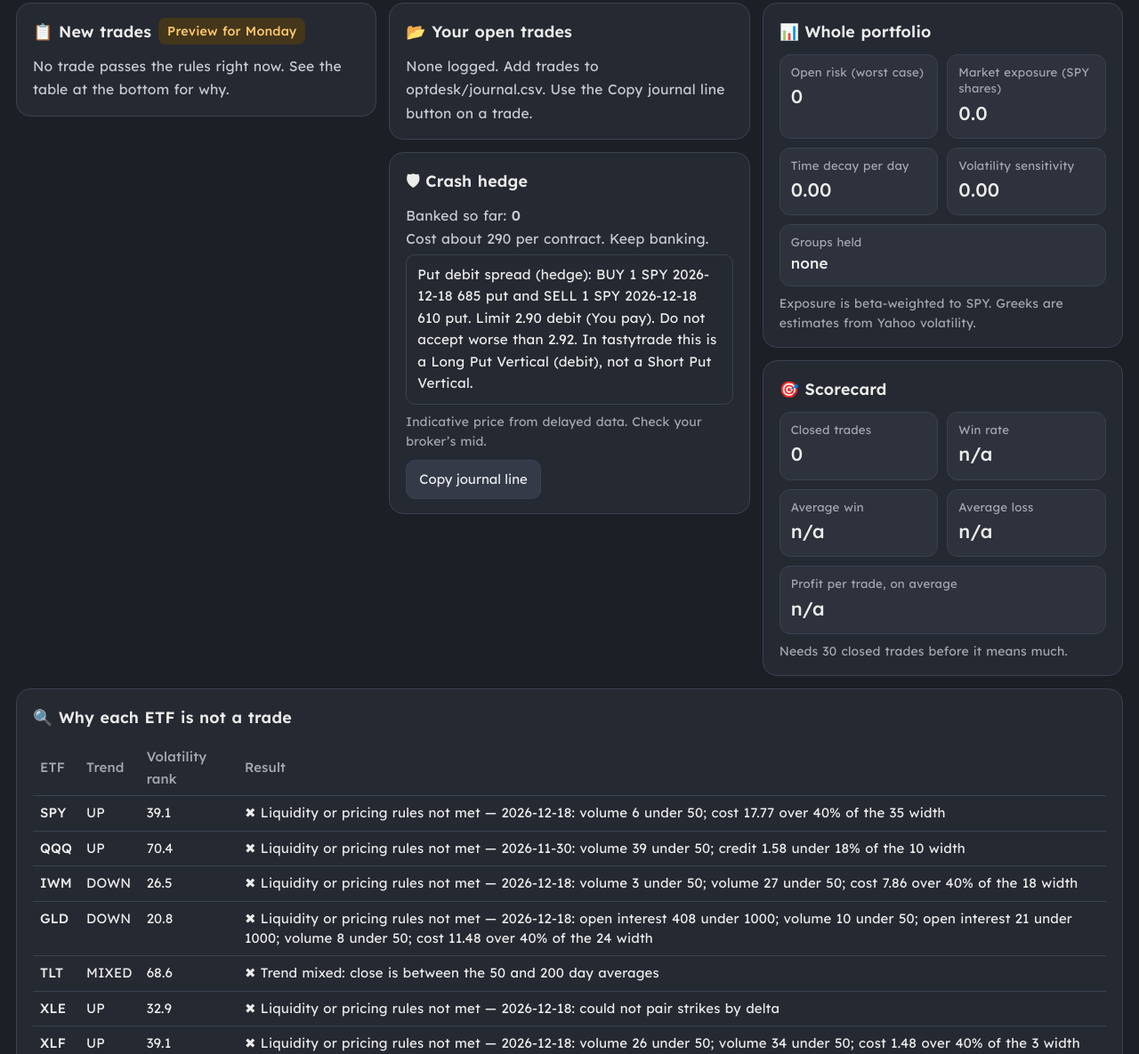
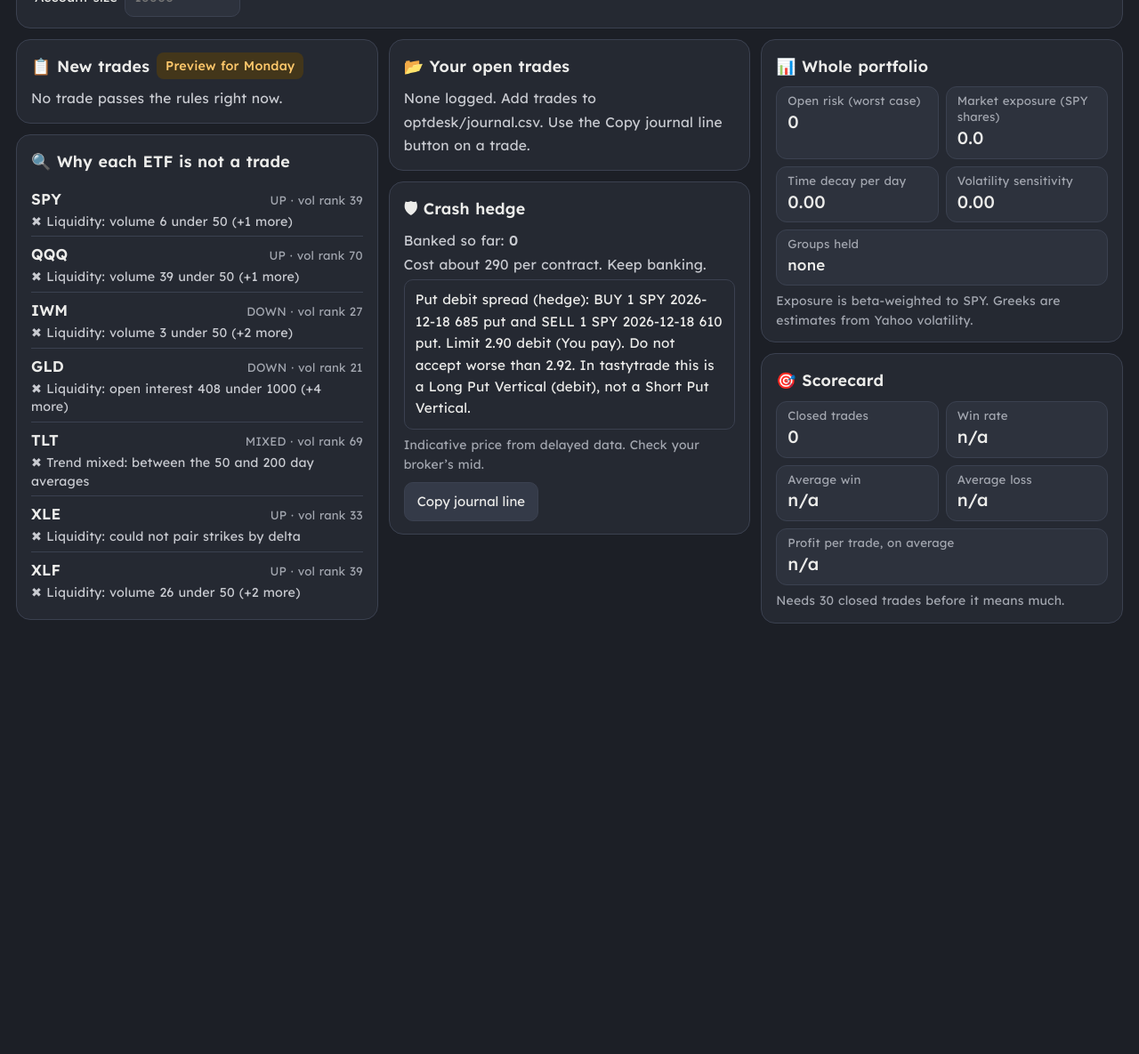
Before and after one commit to tealemarlin11/options-scanner, a plain HTML site: page docs/optdesk/index.html in a window 1280 px wide. Shown: the part 273-1458 px from the top of the page at 89% size. After the commit the page ends 986 px from the top, so only its background shows below. Drawn offline with Linux system fonts and the light colour scheme.

Commit message:
Add files via upload

```diff
--- a/docs/optdesk/index.html
+++ b/docs/optdesk/index.html
@@ -25,11 +25,11 @@
 html{scroll-padding-top:env(safe-area-inset-top,0px)}
 *{box-sizing:border-box}
 body{margin:0;background:var(--bg);color:var(--ink);font-family:var(--ff);font-size:var(--fs);line-height:var(--lh);letter-spacing:.01em;word-spacing:.05em;text-align:left}
-.wrap{max-width:1500px;margin:0 auto;padding:14px 18px 40px}
+.wrap{max-width:1500px;margin:0 auto;padding:10px 18px 12px}
 a{color:var(--ink2)}
 h1{font-size:1.5em;font-weight:500;margin:0;line-height:1.3}
-h2{font-size:1.05em;font-weight:600;margin:0 0 10px;display:flex;align-items:center;gap:8px}
-.top{display:flex;flex-wrap:wrap;gap:12px 24px;align-items:center;justify-content:space-between;margin-bottom:12px}
+h2{font-size:1.05em;font-weight:600;margin:0 0 8px;display:flex;align-items:center;gap:8px}
+.top{display:flex;flex-wrap:wrap;gap:12px 24px;align-items:center;justify-content:space-between;margin-bottom:10px}
 .sub{font-size:.82em;color:var(--mute)}
 .ctl{display:flex;flex-wrap:wrap;gap:8px;align-items:center}
 .seg{display:inline-flex;border:1px solid var(--line);border-radius:10px;overflow:hidden}
@@ -37,18 +37,20 @@ h2{font-size:1.05em;font-weight:600;margin:0 0 10px;display:flex;align-items:cen
 .seg button[aria-pressed="true"]{background:var(--ink);color:var(--bg);font-weight:500}
 button{font:inherit;font-size:.88em;padding:8px 14px;border-radius:10px;border:1px solid var(--line);background:var(--btn);color:var(--ink);cursor:pointer;min-height:40px}
 button:focus-visible,input:focus-visible,summary:focus-visible{outline:3px solid var(--ac);outline-offset:2px}
-.hero{display:flex;flex-wrap:wrap;align-items:center;gap:14px 28px;padding:16px 20px;border-radius:16px;border:1px solid var(--line);background:var(--card);margin-bottom:14px}
-.hero .big{font-size:1.35em;font-weight:500;line-height:1.4;flex:1 1 320px}
+.hero{display:flex;flex-wrap:wrap;align-items:center;gap:14px 28px;padding:12px 20px;border-radius:16px;border:1px solid var(--line);background:var(--card);margin-bottom:12px}
+.hero .big{font-size:1.2em;font-weight:500;line-height:1.4;flex:1 1 320px}
 .chips{display:flex;flex-wrap:wrap;gap:8px}
 .chip{padding:6px 12px;border-radius:999px;font-size:.84em;border:1px solid var(--line);background:var(--card2);white-space:nowrap}
 .chip.ok{background:var(--okbg);color:var(--ok);border-color:transparent}.chip.no{background:var(--nobg);color:var(--no);border-color:transparent}.chip.wa{background:var(--wabg);color:var(--wa);border-color:transparent}
 .acct{display:flex;align-items:center;gap:8px;font-size:.88em}
 .acct input{font:inherit;width:130px;padding:8px 10px;border-radius:10px;border:1px solid var(--line);background:var(--card2);color:var(--ink)}
-.grid{display:grid;grid-template-columns:repeat(3,minmax(0,1fr));gap:14px;align-items:start}
+.grid{display:grid;grid-template-columns:repeat(3,minmax(0,1fr));gap:12px;align-items:start}
 @media (max-width:1100px){.grid{grid-template-columns:repeat(2,minmax(0,1fr))}}
 @media (max-width:700px){.grid{grid-template-columns:minmax(0,1fr)}.wrap{padding:12px 12px 40px}}
-.col{display:flex;flex-direction:column;gap:14px;min-width:0}
-.panel{background:var(--card);border:1px solid var(--line);border-radius:16px;padding:16px 18px}
+.col{display:flex;flex-direction:column;gap:12px;min-width:0}
+.why{padding:6px 0;border-bottom:1px solid var(--line)}.why:last-of-type{border-bottom:0}
+.why .t{display:flex;justify-content:space-between;gap:8px;align-items:baseline}.why .tag{font-size:.78em;color:var(--mute);white-space:nowrap}.why .r{font-size:.84em;line-height:1.45;margin-top:0;color:var(--ink2)}
+.panel{background:var(--card);border:1px solid var(--line);border-radius:16px;padding:14px 16px}
 .card{background:var(--card2);border:1px solid var(--line);border-radius:12px;padding:14px 16px;margin-top:10px}
 .card:first-of-type{margin-top:0}
 .row{display:flex;justify-content:space-between;align-items:center;gap:10px}
@@ -61,10 +63,10 @@ button:focus-visible,input:focus-visible,summary:focus-visible{outline:3px solid
 .two{display:grid;grid-template-columns:1fr 1fr;gap:8px;margin-top:6px}
 .kv{background:var(--card);border:1px solid var(--line);border-radius:10px;padding:8px 10px}
 .kv span{display:block;font-size:.76em;color:var(--mute);line-height:1.4}.kv b{font-weight:500;font-size:1.05em}
-.tiles{display:grid;grid-template-columns:repeat(2,minmax(0,1fr));gap:10px}
-.tile{background:var(--card2);border:1px solid var(--line);border-radius:12px;padding:10px 12px}
-.tile span{display:block;font-size:.78em;color:var(--mute);line-height:1.4}.tile b{font-size:1.25em;font-weight:500}
-.note{font-size:.82em;color:var(--mute);margin-top:8px;line-height:1.6}
+.tiles{display:grid;grid-template-columns:repeat(2,minmax(0,1fr));gap:8px}
+.tile{background:var(--card2);border:1px solid var(--line);border-radius:12px;padding:7px 12px}
+.tile span{display:block;font-size:.78em;color:var(--mute);line-height:1.35}.tile b{font-size:1.15em;font-weight:500;line-height:1.4}
+.note{font-size:.82em;color:var(--mute);margin-top:6px;line-height:1.55}
 .msg{font-size:.92em;color:var(--ink2);margin:0}
 table{width:100%;border-collapse:collapse;font-size:.88em}
 th{font-weight:500;color:var(--mute);text-align:left;padding:6px 8px;border-bottom:1px solid var(--line)}
@@ -145,10 +147,27 @@ function positionCard(p){
    act.map(function(a){return '<div class="step" style="margin-top:8px"><div class="num" style="background:var(--no);color:var(--bg)">!</div><div><b>'+esc(a.replace('ACTION ',''))+'</b></div></div>'}).join('')+'</div>';
 }
 
+function whyText(x){
+  var r=x.reason||'';
+  if(x.details&&x.details.length){
+    var parts=String(x.details[0]).replace(/^\d{4}-\d{2}-\d{2}:\s*/,'').split('; ');
+    var seen={},out=[];parts.forEach(function(p){if(!seen[p]){seen[p]=1;out.push(p)}});
+    return 'Liquidity: '+out[0]+(out.length>1?' (+'+(out.length-1)+' more)':'');
+  }
+  if(r.indexOf('Trend mixed')===0)return 'Trend mixed: between the 50 and 200 day averages';
+  return r;
+}
+function whyPanel(){
+  var N=D.no_trade||[],T=D.tickets||[],h='<div class="panel"><h2>\uD83D\uDD0D Why each ETF is not a trade</h2>';
+  N.forEach(function(x){h+='<div class="why"><div class="t"><b style="font-weight:600">'+esc(x.ticker)+'</b><span class="tag">'+esc(x.trend?x.trend.state:'\u2013')+(x.iv_rank==null?'':' \u00B7 vol rank '+esc(Math.round(x.iv_rank)))+'</span></div><div class="r">\u2716 '+esc(whyText(x))+'</div></div>'});
+  T.forEach(function(t){h+='<div class="why"><div class="t"><b style="font-weight:600">'+esc(t.ticker)+'</b><span class="tag">'+esc(t.trend)+' \u00B7 vol rank '+esc(Math.round(t.iv_rank))+'</span></div><div class="r good">\u2714 '+(t.chosen?'Trade ticket above':'Passes, but skipped: '+esc(t.skipped||''))+'</div></div>'});
+  if((D.notes||[]).length)h+='<details><summary>Data notes ('+D.notes.length+')</summary>'+D.notes.map(function(x){return '<div class="note">'+esc(x)+'</div>'}).join('')+'</details>';
+  return h+'</div>';
+}
 function render(){
   var d=D,h='';
   if(!d.generated){$('meta').textContent='';$('app').innerHTML='<div class="warnbar">'+esc((d.notes||[]).join(' ')||'No scan has run yet.')+'</div>';return}
-  $('meta').textContent='Last scan '+d.generated.slice(0,16).replace('T',' ')+' UTC \u00B7 rules '+d.rules_version;
+  $('meta').textContent='Last scan '+d.generated.slice(0,16).replace('T',' ')+' UTC \u00B7 Defined-risk spreads on liquid ETFs only \u00B7 Not financial advice \u00B7 Paper trade first';
   window.LINES=[];
   var T=d.tickets||[],ch=T.filter(function(t){return t.chosen}),sk=T.filter(function(t){return !t.chosen}),P=d.positions||[],PF=d.portfolio||{},s=d.stress||{},st=d.stats||{};
   var needAct=P.filter(function(p){return (p.actions||[]).length>0}),a=acct();
@@ -170,9 +189,9 @@ function render(){
   // column 1: new trades
   h+='<div class="col"><div class="panel"><h2>\uD83D\uDCCB New trades'+(d.is_monday?'':' <span class="badge b-wa">Preview for Monday</span>')+'</h2>';
   if(d.blocked)h+='<p class="msg">Paused: '+esc(d.blocked)+'. Open trades are still managed.</p>';
-  else if(!T.length)h+='<p class="msg">No trade passes the rules right now. See the table at the bottom for why.</p>';
+  else if(!T.length)h+='<p class="msg">No trade passes the rules right now.</p>';
   ch.concat(sk).forEach(function(t){h+=ticketCard(t)});
-  h+='</div></div>';
+  h+='</div>'+whyPanel()+'</div>';
   // column 2: open trades + tail hedge
   h+='<div class="col"><div class="panel"><h2>\uD83D\uDCC2 Your open trades</h2>';
   if(!P.length)h+='<p class="msg">None logged. Add trades to optdesk/journal.csv. Use the Copy journal line button on a trade.</p>';
@@ -198,13 +217,7 @@ function render(){
    '<div class="tile"><span>Average win</span><b>'+(st.avg_win==null?'n/a':fmt(st.avg_win))+'</b></div>'+
    '<div class="tile"><span>Average loss</span><b>'+(st.avg_loss==null?'n/a':fmt(st.avg_loss))+'</b></div>'+
    '<div class="tile" style="grid-column:1/-1"><span>Profit per trade, on average</span><b>'+(st.expectancy==null?'n/a':fmt(st.expectancy))+'</b></div></div><div class="note">Needs 30 closed trades before it means much.</div></div></div>';
-  // full width: why no trade
-  var N=d.no_trade||[];
-  h+='<div class="panel full"><h2>\uD83D\uDD0D Why each ETF is not a trade</h2><div class="tw"><table><tr><th>ETF</th><th>Trend</th><th>Volatility rank</th><th>Result</th></tr>'+
-    N.map(function(x){var why=x.reason+(x.details?' \u2014 '+x.details[0]:'');return '<tr><td><b style="font-weight:500">'+esc(x.ticker)+'</b></td><td>'+esc(x.trend?x.trend.state:'\u2013')+'</td><td>'+(x.iv_rank==null?'\u2013':esc(x.iv_rank))+'</td><td>\u2716 '+esc(why)+'</td></tr>'}).join('')+
-    T.map(function(t){return '<tr><td><b style="font-weight:500">'+esc(t.ticker)+'</b></td><td>'+esc(t.trend)+'</td><td>'+esc(t.iv_rank)+'</td><td class="good">\u2714 '+(t.chosen?'Trade ticket above':'Passes, but skipped: '+esc(t.skipped||''))+'</td></tr>'}).join('')+
-    '</table></div>'+((d.notes||[]).length?'<details><summary>Data notes ('+d.notes.length+')</summary>'+d.notes.map(function(x){return '<div class="note">'+esc(x)+'</div>'}).join('')+'</details>':'')+'</div>';
-  h+='</div><p class="note">Defined-risk spreads on liquid ETFs only. Not financial advice. Paper trade first.</p>';
+  h+='</div>';
   $('app').innerHTML=h;
   var el=$('acct');if(el)el.addEventListener('change',function(){try{localStorage.setItem('od_acct',el.value)}catch(e){}render()});
 }
```
